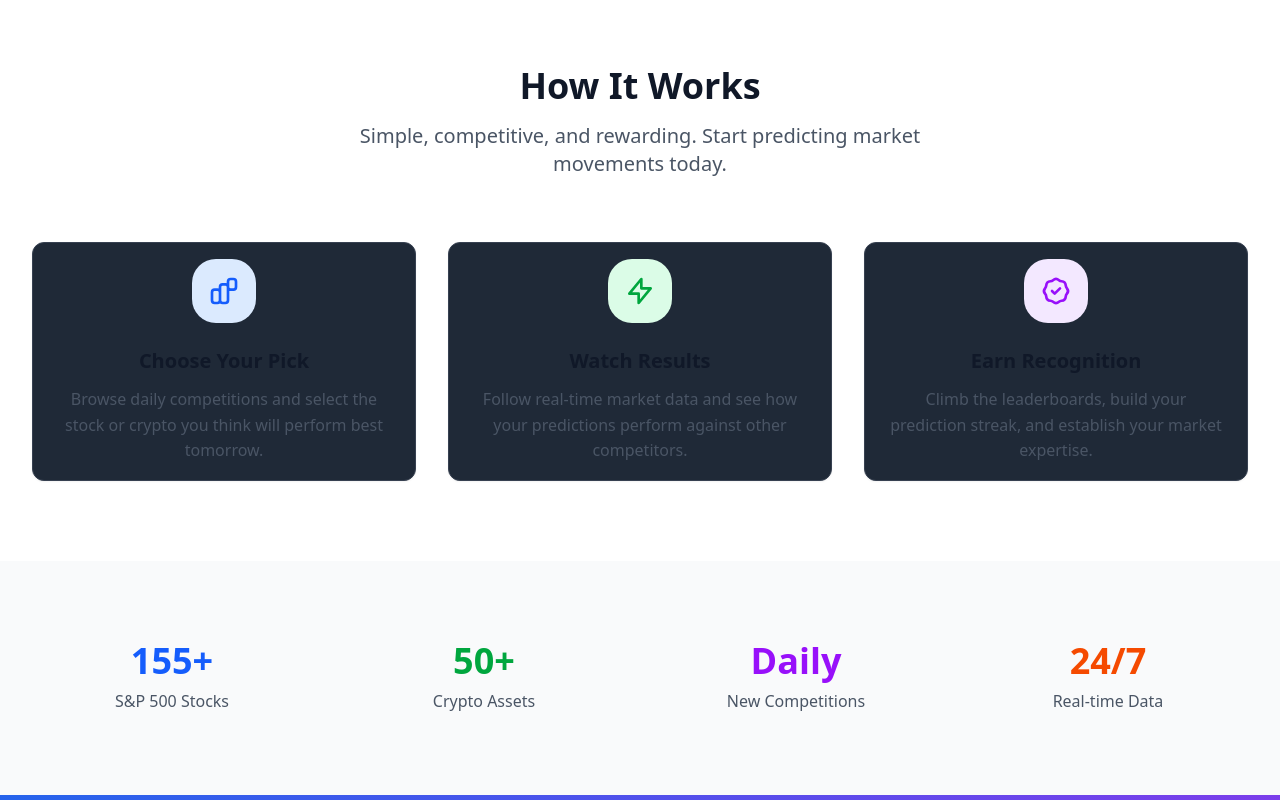
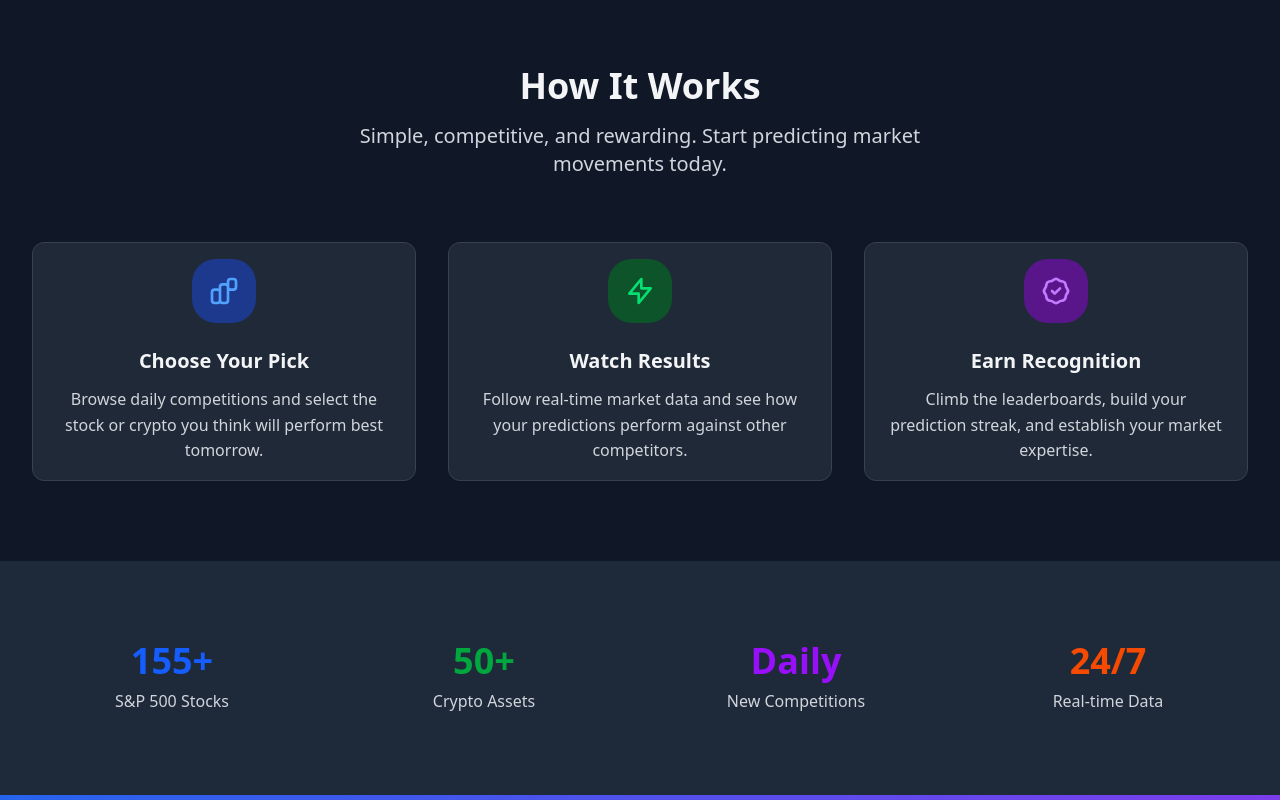
Before and after one commit to johan-windahl/tomorrowswinner, a Next.js app in the folder web/: page / in a window 1280 px wide. Shown: the part 700-1500 px from the top of the page. Built offline with nearby package versions, Linux system fonts and the light colour scheme.

Commit message:
More cleaning of styling

```diff
--- a/web/src/app/page.tsx
+++ b/web/src/app/page.tsx
@@ -4,7 +4,7 @@ export default function HomePage() {
   return (
     <>
       {/* Hero Section */}
-      <section className="relative overflow-hidden bg-gradient-to-br from-blue-50 via-white to-purple-50 dark:from-gray-900 dark:via-gray-800 dark:to-gray-900 py-20 lg:py-32">
+      <section className="relative overflow-hidden bg-gradient-to-br from-gray-900 via-gray-800 to-gray-900 py-20 lg:py-32">
         <div className="absolute inset-0 bg-grid-pattern opacity-5"></div>
         <div className="container relative">
           <div className="mx-auto max-w-4xl text-center">
@@ -12,9 +12,9 @@ export default function HomePage() {
               <h1 className="text-4xl md:text-6xl lg:text-7xl font-bold tracking-tight mb-6">
                 <span className="gradient-text">Predict Tomorrow's</span>
                 <br />
-                <span className="text-gray-900 dark:text-gray-100">Market Winners</span>
+                <span className="text-gray-100">Market Winners</span>
               </h1>
-              <p className="text-xl md:text-2xl text-gray-600 dark:text-gray-300 mb-8 max-w-3xl mx-auto leading-relaxed">
+              <p className="text-xl md:text-2xl text-gray-300 mb-8 max-w-3xl mx-auto leading-relaxed">
                 Join daily prediction competitions for stocks and crypto.
                 Test your market intuition, compete with traders worldwide, and climb the leaderboards.
               </p>
@@ -35,13 +35,13 @@ export default function HomePage() {
       </section>
 
       {/* Features Section */}
-      <section className="py-20 bg-white dark:bg-gray-900">
+      <section className="py-20 bg-gray-900">
         <div className="container">
           <div className="text-center mb-16">
-            <h2 className="text-3xl md:text-4xl font-bold text-gray-900 dark:text-gray-100 mb-4">
+            <h2 className="text-3xl md:text-4xl font-bold text-gray-100 mb-4">
               How It Works
             </h2>
-            <p className="text-xl text-gray-600 dark:text-gray-300 max-w-2xl mx-auto">
+            <p className="text-xl text-gray-300 max-w-2xl mx-auto">
               Simple, competitive, and rewarding. Start predicting market movements today.
             </p>
           </div>
@@ -49,13 +49,13 @@ export default function HomePage() {
           <div className="grid grid-cols-1 md:grid-cols-3 gap-8">
             <div className="card text-center animate-slide-up">
               <div className="card-body">
-                <div className="w-16 h-16 bg-blue-100 dark:bg-blue-900 rounded-2xl flex items-center justify-center mx-auto mb-6">
-                  <svg className="w-8 h-8 text-blue-600 dark:text-blue-400" fill="none" stroke="currentColor" viewBox="0 0 24 24">
+                <div className="w-16 h-16 bg-blue-900 rounded-2xl flex items-center justify-center mx-auto mb-6">
+                  <svg className="w-8 h-8 text-blue-400" fill="none" stroke="currentColor" viewBox="0 0 24 24">
                     <path strokeLinecap="round" strokeLinejoin="round" strokeWidth={2} d="M9 19v-6a2 2 0 00-2-2H5a2 2 0 00-2 2v6a2 2 0 002 2h2a2 2 0 002-2zm0 0V9a2 2 0 012-2h2a2 2 0 012 2v10m-6 0a2 2 0 002 2h2a2 2 0 002-2m0 0V5a2 2 0 012-2h2a2 2 0 012 2v4a2 2 0 01-2 2h-2a2 2 0 01-2-2z" />
                   </svg>
                 </div>
-                <h3 className="text-xl font-semibold text-gray-900 dark:text-gray-100 mb-3">Choose Your Pick</h3>
-                <p className="text-gray-600 dark:text-gray-300">
+                <h3 className="text-xl font-semibold text-gray-100 mb-3">Choose Your Pick</h3>
+                <p className="text-gray-300">
                   Browse daily competitions and select the stock or crypto you think will perform best tomorrow.
                 </p>
               </div>
@@ -63,13 +63,13 @@ export default function HomePage() {
 
             <div className="card text-center animate-slide-up" style={{ animationDelay: '0.1s' }}>
               <div className="card-body">
-                <div className="w-16 h-16 bg-green-100 dark:bg-green-900 rounded-2xl flex items-center justify-center mx-auto mb-6">
-                  <svg className="w-8 h-8 text-green-600 dark:text-green-400" fill="none" stroke="currentColor" viewBox="0 0 24 24">
+                <div className="w-16 h-16 bg-green-900 rounded-2xl flex items-center justify-center mx-auto mb-6">
+                  <svg className="w-8 h-8 text-green-400" fill="none" stroke="currentColor" viewBox="0 0 24 24">
                     <path strokeLinecap="round" strokeLinejoin="round" strokeWidth={2} d="M13 10V3L4 14h7v7l9-11h-7z" />
                   </svg>
                 </div>
-                <h3 className="text-xl font-semibold text-gray-900 dark:text-gray-100 mb-3">Watch Results</h3>
-                <p className="text-gray-600 dark:text-gray-300">
+                <h3 className="text-xl font-semibold text-gray-100 mb-3">Watch Results</h3>
+                <p className="text-gray-300">
                   Follow real-time market data and see how your predictions perform against other competitors.
                 </p>
               </div>
@@ -77,13 +77,13 @@ export default function HomePage() {
 
             <div className="card text-center animate-slide-up" style={{ animationDelay: '0.2s' }}>
               <div className="card-body">
-                <div className="w-16 h-16 bg-purple-100 dark:bg-purple-900 rounded-2xl flex items-center justify-center mx-auto mb-6">
-                  <svg className="w-8 h-8 text-purple-600 dark:text-purple-400" fill="none" stroke="currentColor" viewBox="0 0 24 24">
+                <div className="w-16 h-16 bg-purple-900 rounded-2xl flex items-center justify-center mx-auto mb-6">
+                  <svg className="w-8 h-8 text-purple-400" fill="none" stroke="currentColor" viewBox="0 0 24 24">
                     <path strokeLinecap="round" strokeLinejoin="round" strokeWidth={2} d="M9 12l2 2 4-4M7.835 4.697a3.42 3.42 0 001.946-.806 3.42 3.42 0 014.438 0 3.42 3.42 0 001.946.806 3.42 3.42 0 013.138 3.138 3.42 3.42 0 00.806 1.946 3.42 3.42 0 010 4.438 3.42 3.42 0 00-.806 1.946 3.42 3.42 0 01-3.138 3.138 3.42 3.42 0 00-1.946.806 3.42 3.42 0 01-4.438 0 3.42 3.42 0 00-1.946-.806 3.42 3.42 0 01-3.138-3.138 3.42 3.42 0 00-.806-1.946 3.42 3.42 0 010-4.438 3.42 3.42 0 00.806-1.946 3.42 3.42 0 013.138-3.138z" />
                   </svg>
                 </div>
-                <h3 className="text-xl font-semibold text-gray-900 dark:text-gray-100 mb-3">Earn Recognition</h3>
-                <p className="text-gray-600 dark:text-gray-300">
+                <h3 className="text-xl font-semibold text-gray-100 mb-3">Earn Recognition</h3>
+                <p className="text-gray-300">
                   Climb the leaderboards, build your prediction streak, and establish your market expertise.
                 </p>
               </div>
@@ -93,24 +93,24 @@ export default function HomePage() {
       </section>
 
       {/* Stats Section */}
-      <section className="py-20 bg-gray-50 dark:bg-gray-800">
+      <section className="py-20 bg-gray-800">
         <div className="container">
           <div className="grid grid-cols-2 md:grid-cols-4 gap-8 text-center">
             <div className="animate-fade-in">
               <div className="text-3xl md:text-4xl font-bold text-blue-600 mb-2">155+</div>
-              <div className="text-gray-600 dark:text-gray-300">S&P 500 Stocks</div>
+              <div className="text-gray-300">S&P 500 Stocks</div>
             </div>
             <div className="animate-fade-in" style={{ animationDelay: '0.1s' }}>
               <div className="text-3xl md:text-4xl font-bold text-green-600 mb-2">50+</div>
-              <div className="text-gray-600 dark:text-gray-300">Crypto Assets</div>
+              <div className="text-gray-300">Crypto Assets</div>
             </div>
             <div className="animate-fade-in" style={{ animationDelay: '0.2s' }}>
               <div className="text-3xl md:text-4xl font-bold text-purple-600 mb-2">Daily</div>
-              <div className="text-gray-600 dark:text-gray-300">New Competitions</div>
+              <div className="text-gray-300">New Competitions</div>
             </div>
             <div className="animate-fade-in" style={{ animationDelay: '0.3s' }}>
               <div className="text-3xl md:text-4xl font-bold text-orange-600 mb-2">24/7</div>
-              <div className="text-gray-600 dark:text-gray-300">Real-time Data</div>
+              <div className="text-gray-300">Real-time Data</div>
             </div>
           </div>
         </div>
```
